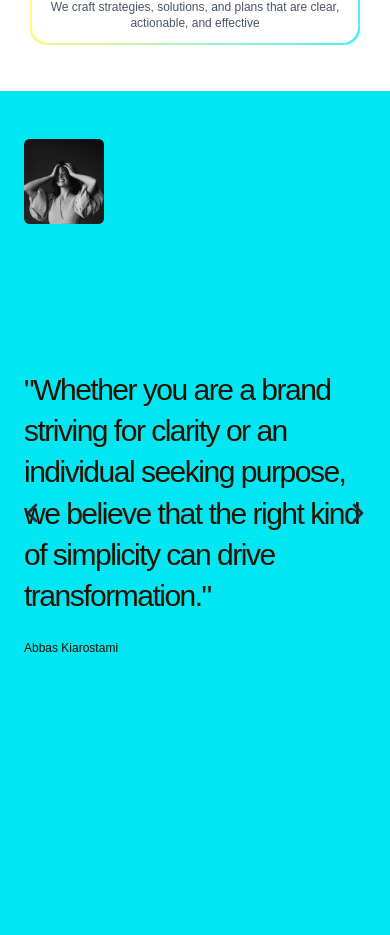
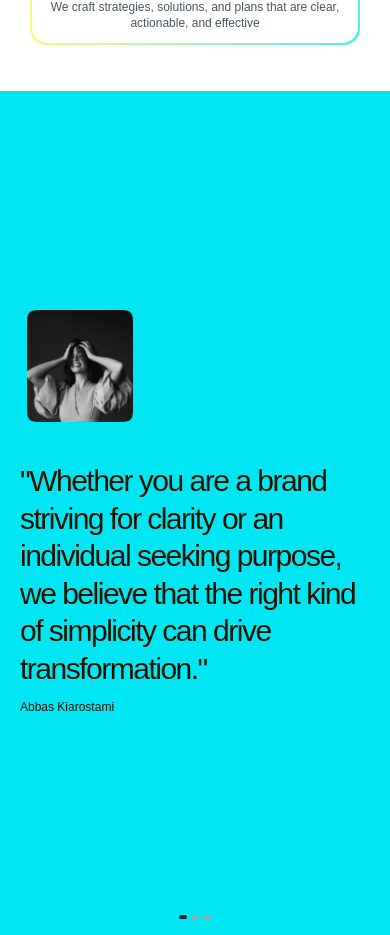
Before and after one commit to jatintomar4321/simplicity, a Next.js app: page / in a window 390 px wide. Shown: the part 5194-6129 px from the top of the page. Built offline with nearby package versions, Linux system fonts and the light colour scheme.

Commit message:
testimonial fixed

```diff
--- a/app/components/Testimonials.jsx
+++ b/app/components/Testimonials.jsx
@@ -1,20 +1,34 @@
 'use client'
 
-
 import { ChevronLeft, ChevronRight } from 'lucide-react'
-import { useState } from 'react'
+import { useState, useCallback, useEffect } from 'react'
 import useEmblaCarousel from 'embla-carousel-react'
 
 export function Testimonials() {
   const [emblaRef, emblaApi] = useEmblaCarousel()
+  const [selectedIndex, setSelectedIndex] = useState(0)
 
-  const scrollPrev = () => {
+  const scrollPrev = useCallback(() => {
     if (emblaApi) emblaApi.scrollPrev()
-  }
+  }, [emblaApi])
 
-  const scrollNext = () => {
+  const scrollNext = useCallback(() => {
     if (emblaApi) emblaApi.scrollNext()
-  }
+  }, [emblaApi])
+
+  const onSelect = useCallback(() => {
+    if (!emblaApi) return
+    setSelectedIndex(emblaApi.selectedScrollSnap())
+  }, [emblaApi, setSelectedIndex])
+
+  useEffect(() => {
+    if (!emblaApi) return
+    onSelect()
+    emblaApi.on('select', onSelect)
+    return () => {
+      emblaApi.off('select', onSelect)
+    }
+  }, [emblaApi, onSelect])
 
   const testimonials = [
     {
@@ -41,25 +55,24 @@ export function Testimonials() {
           {testimonials.map((testimonial, index) => (
             <div
               key={index}
-              className="flex items-center justify-center min-w-full h-full lg:px-40 "
+              className="flex items-center justify-center min-w-full h-full lg:px-40"
             >
-              <div className="w-full max-w-6xl mx-auto flex flex-col md:flex-row items-center gap-8 md:gap-16 md:py-16">
+              <div className="w-full max-w-6xl mx-auto flex flex-col md:flex-row items-left gap-3 md:gap-4 md:py-4">
                 {/* Image - Larger on mobile, smaller on desktop */}
-                <div className="w-20 h-24 md:w-36 md:h-40 top-12 lg:top-0 left-6 lg:left-0 absolute md:relative rounded-3xl  ">
+                <div className="w-28 h-32 md:w-36 md:h-40 mx-6 pb-4 rounded-3xl">
                   <img
                     src={testimonial.image || "/placeholder.svg"}
                     alt={`Portrait of ${testimonial.author}`}
-                    fill
-                    className="object-contain"
+                    className="object-contain w-full h-full"
                   />
                 </div>
 
                 {/* Content - Centered on mobile, left-aligned on desktop */}
-                <div className="flex flex-col space-y-6 text-left px-6 md:text-left max-w-2xl">
-                  <p className="text-3xl md:text-xl lg:text-2xl font-medium text-[#241201] leading-snug tracking-tighter">
+                <div className="flex flex-col space-y-3 text-left px-2 pt-3 md:text-left max-w-2xl">
+                  <p className="text-3xl md:text-xl lg:text-2xl font-medium text-[#241201] leading-tight px-3 tracking-tighter">
                     "{testimonial.quote}"
                   </p>
-                  <p className="text-xs md:text-sm text-[#241201]">
+                  <p className="text-xs md:text-sm px-3 text-[#241201]">
                     {testimonial.author}
                   </p>
                 </div>
@@ -69,21 +82,35 @@ export function Testimonials() {
         </div>
       </div>
 
-      {/* Navigation Buttons - Larger touch targets on mobile */}
+      {/* Navigation Buttons - Hidden on smaller screens */}
       <button
         onClick={scrollPrev}
-        className="absolute left-2 md:left-8 top-1/2 -translate-y-1/2 w-12 h-12 md:w-10 md:h-10 flex items-center justify-center text-gray-800 hover:text-gray-600 transition-colors"
+        className="absolute hidden md:flex left-8 top-1/2 -translate-y-1/2 w-10 h-10 items-center justify-center text-gray-800 hover:text-gray-600 transition-colors"
         aria-label="Previous testimonial"
       >
         <ChevronLeft className="w-8 h-8" />
       </button>
       <button
         onClick={scrollNext}
-        className="absolute right-2 md:right-8 top-1/2 -translate-y-1/2 w-12 h-12 md:w-10 md:h-10 flex items-center justify-center text-gray-800 hover:text-gray-600 transition-colors"
+        className="absolute hidden md:flex right-8 top-1/2 -translate-y-1/2 w-10 h-10 items-center justify-center text-gray-800 hover:text-gray-600 transition-colors"
         aria-label="Next testimonial"
       >
         <ChevronRight className="w-8 h-8" />
       </button>
+
+      {/* Progress Dots */}
+      <div className="absolute bottom-4 left-0 right-0 flex justify-center space-x-1">
+        {testimonials.map((_, index) => (
+          <button
+            key={index}
+            className={`w-2 h-1 rounded-full transition-colors ${
+              index === selectedIndex ? 'bg-gray-800' : 'bg-gray-400'
+            }`}
+            aria-label={`Go to slide ${index + 1}`}
+            onClick={() => emblaApi?.scrollTo(index)}
+          />
+        ))}
+      </div>
     </section>
   )
 }
```
